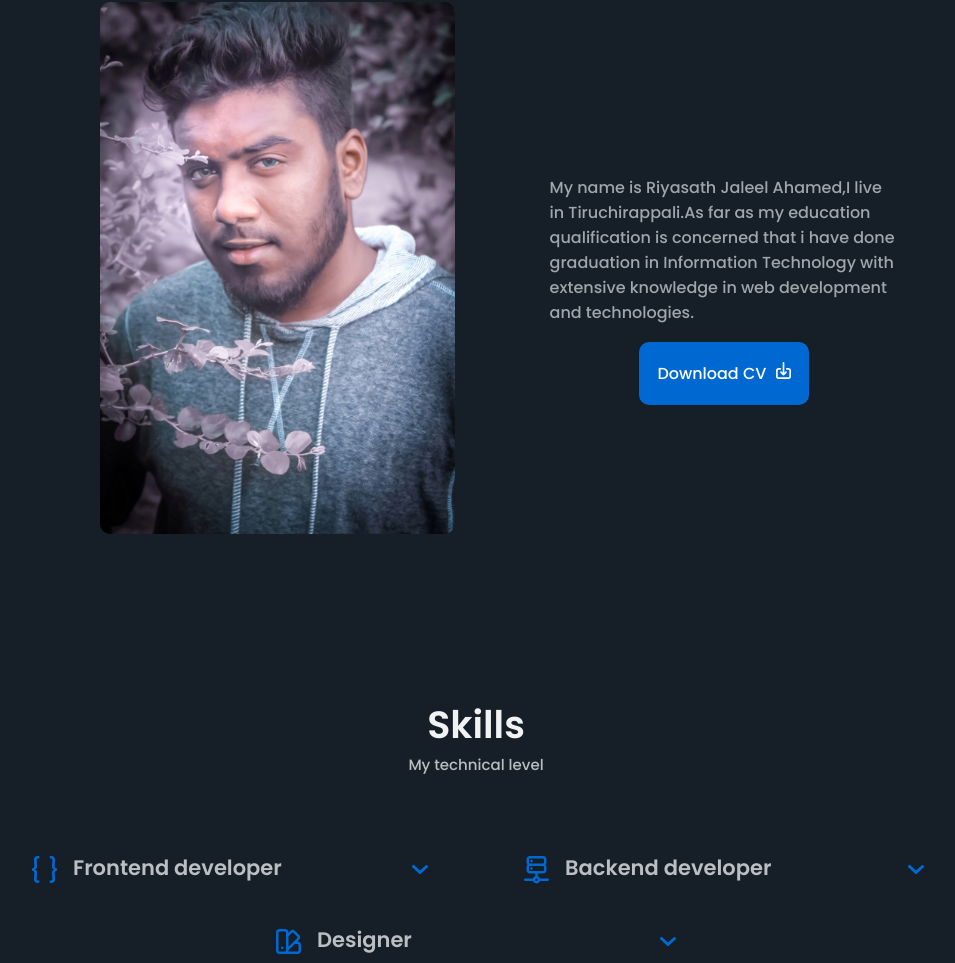
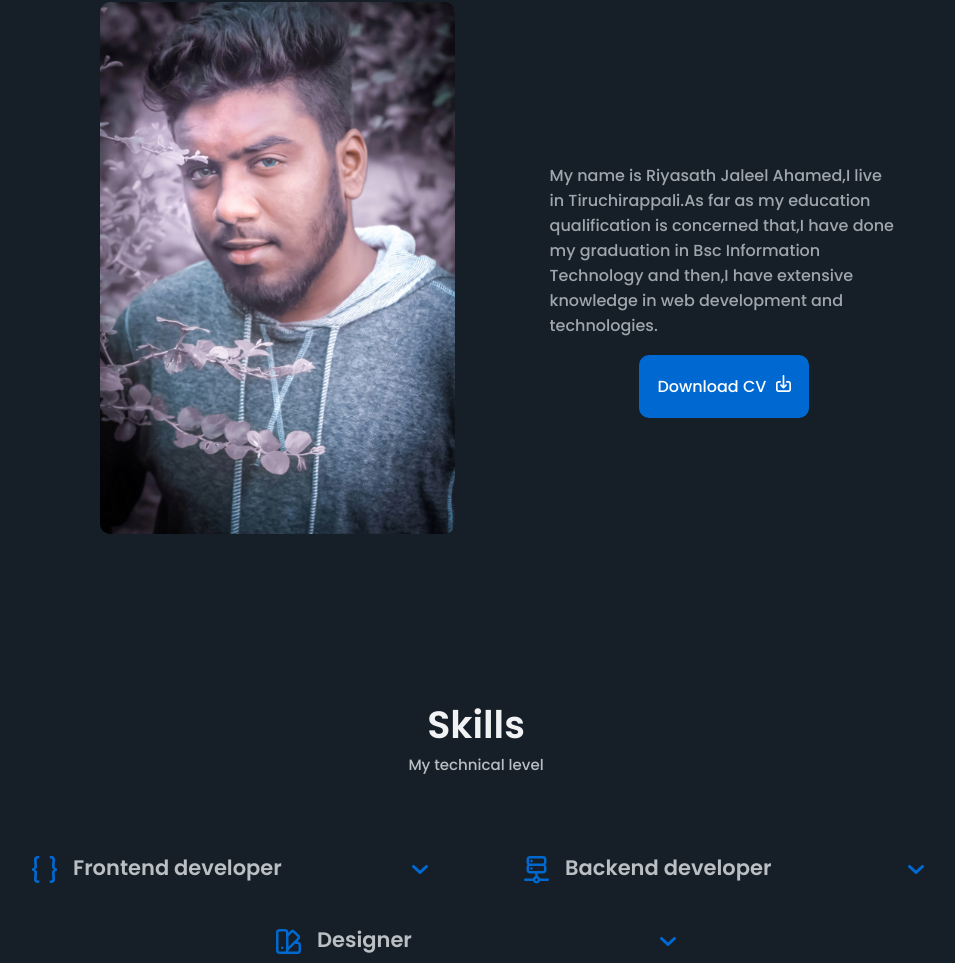
Before and after one commit to riyasathjaleelahamed/portfolio, a plain HTML site: page index.html in a window 1280 px wide. Shown: the part 1024-1987 px from the top of the page, without its empty margins (164-1119 px from the left). Drawn offline with nearby package versions, Linux system fonts and the light colour scheme.

Commit message:
Update index.html

```diff
--- a/index.html
+++ b/index.html
@@ -182,7 +182,7 @@
             </picture>
          </div>
          <div class="about-content">
-            <p class="description">My name is Riyasath Jaleel Ahamed,I live in Tiruchirappali.As far as my education qualification is concerned that i have done graduation in Information Technology with extensive knowledge in web development and technologies.</p>
+            <p class="description">My name is Riyasath Jaleel Ahamed,I live in Tiruchirappali.As far as my education qualification is concerned that,I have done my graduation in Bsc Information Technology and then,I have extensive knowledge in web development and technologies.</p>
             <a href="doc/CV (1).pdf" download class="calltoaction -download"rel="noopener"target="_blank">
                Download CV
                <svg width="15" height="17" viewBox="0 0 15 17" fill="none" xmlns="http://www.w3.org/2000/svg">
```
